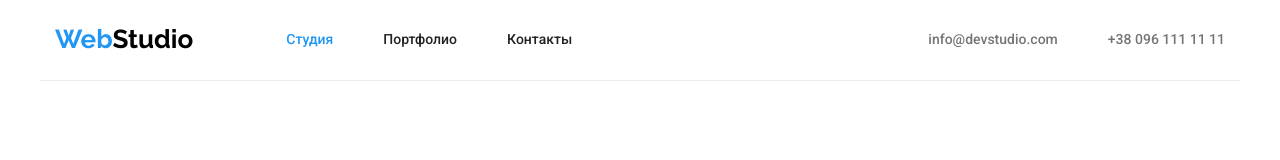
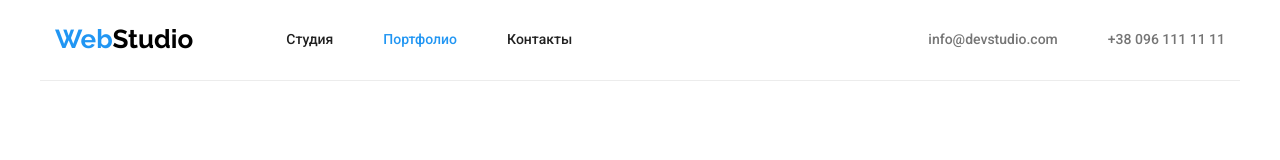
Before and after one commit to Olyazarichna/goit-markup-hw-03, a plain HTML site: page portfolio.html in a window 1280 px wide. Shown: the top 160 px of the page. Drawn offline with nearby package versions, Linux system fonts and the light colour scheme.

Commit message:
активна стор

```diff
--- a/portfolio.html
+++ b/portfolio.html
@@ -20,8 +20,8 @@
         <nav class="nav">
             <a class="logo" href="./index.html" target="_blank">Web<span class="logoaccent">Studio</span></a>
             <ul class="active">
-                <li class="list item"><a class="nav-list btn current" href="./index.html">Студия</a></li>
-                <li class="list item"><a class="nav-list btn" href="./portfolio.html">Портфолио</a></li>
+                <li class="list item"><a class="nav-list btn" href="./index.html">Студия</a></li>
+                <li class="list item"><a class="nav-list btn current" href="./portfolio.html">Портфолио</a></li>
                 <li class="list item"><a class="nav-list btn" href="">Контакты</a></li>
             </ul>
         </nav>
```
